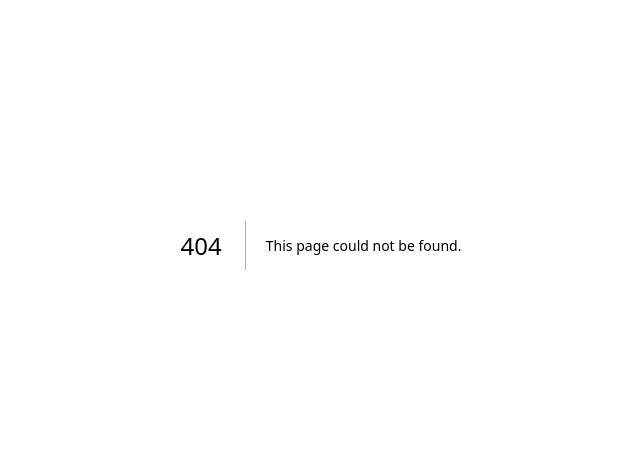
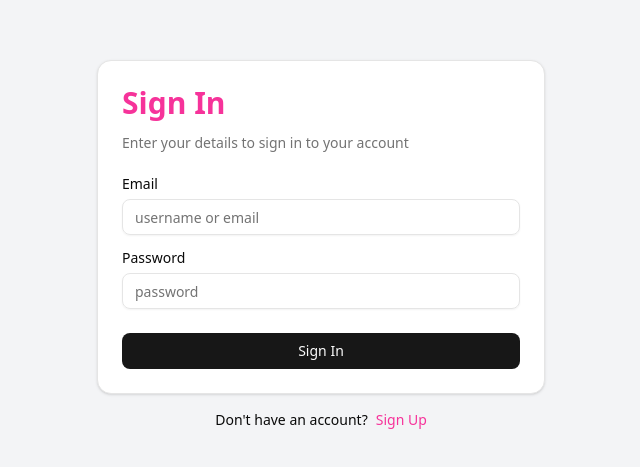
Before and after one commit to cristiantorr/next16-strapi, a Next.js app in the folder frontend/: page /signin in a window 1280 px wide. Before the commit this address had no page. Shown: the part 155-622 px from the top of the page, without its empty margins (319-959 px from the left). Built offline with nearby package versions, Linux system fonts and the light colour scheme.

Commit message:
Feat: layoud strapi

```diff
--- /dev/null
+++ b/frontend/app/(auth)/layout.tsx
@@ -0,0 +1,11 @@
+export default function AuthLayout({
+  children,
+}: {
+  readonly children: React.ReactNode;
+}) {
+  return (
+    <div className="flex flex-col items-center justify-center min-h-screen bg-gray-100 dark:bg-gray-900">
+      {children}
+    </div>
+  );
+}
--- /dev/null
+++ b/frontend/app/(auth)/signin/page.tsx
@@ -0,0 +1,7 @@
+import { SigninForm } from "@/components/sign-in-form";
+
+export default function SignInRoute() {
+  return (
+    <SigninForm />
+  )
+}
--- /dev/null
+++ b/frontend/app/(auth)/signup/page.tsx
@@ -0,0 +1,7 @@
+import { SignupForm } from "@/components/sign-up-form";
+
+export default function SignUpRoute() {
+  return (
+    <SignupForm />
+  )
+}
```
